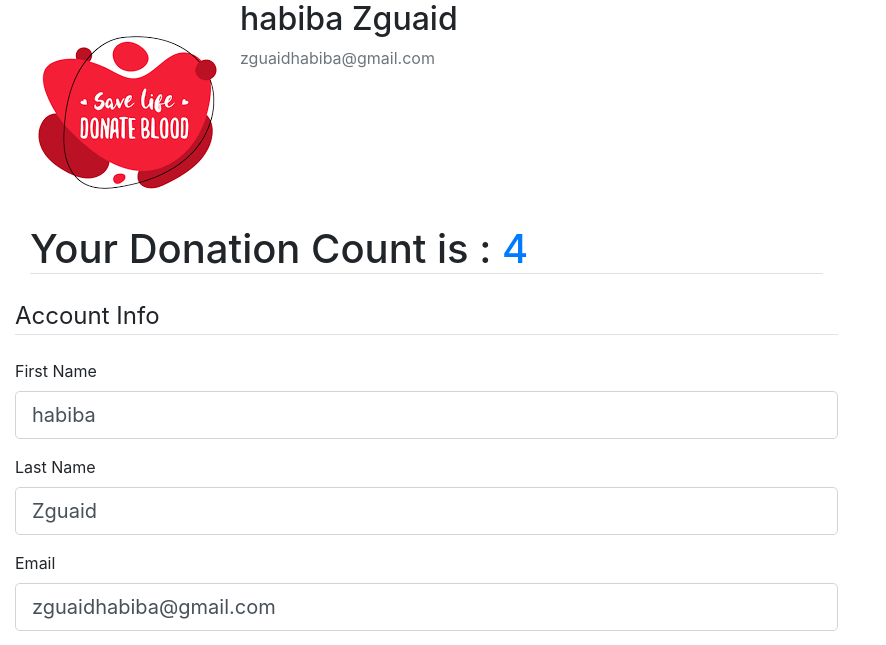
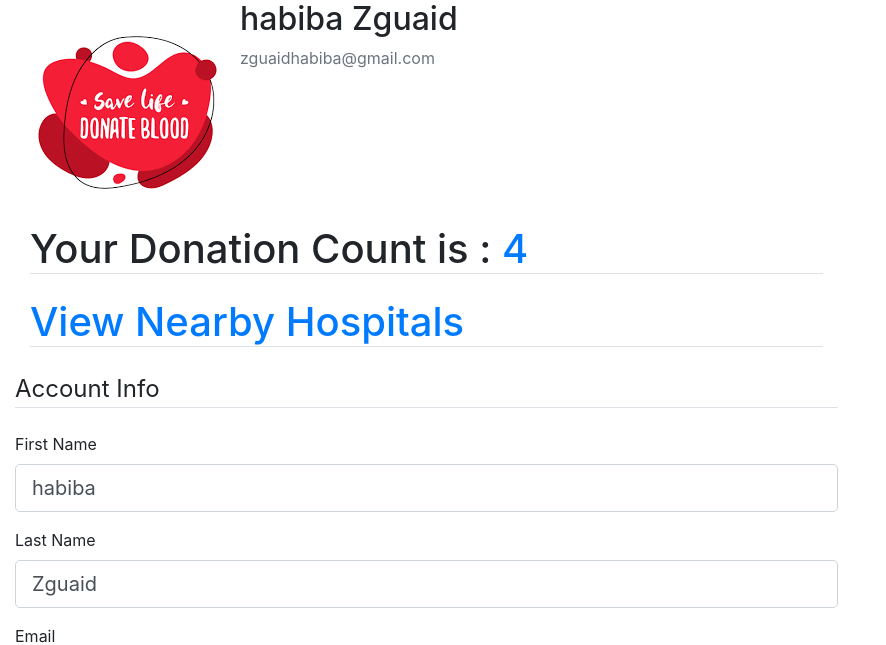
Before and after one commit to zguaidh/LifeGiver, a Flask app: page /donor_dashboard in a window 1280 px wide. Shown: the part 112-757 px from the top of the page, without its empty margins (0-886 px from the left). Run offline with Flask 3, Linux system fonts and the light colour scheme; a user stored in the database is signed in; some libraries are stand-ins or nearby versions.

Commit message:
Implemented the route to get a map of nearby hospitals

```diff
--- a/Lifegiver_test/lifegiver/models.py
+++ b/Lifegiver_test/lifegiver/models.py
@@ -84,7 +84,7 @@ class Donor(db.Model, UserMixin):
     def __repr__(self):
         return f"User('{self.first_name}', '{self.last_name}', '{self.email}', '{self.image_file}')"
     def __repr__(self):
-        return f"Donor(id={self.id}, first_name='{self.first_name}', last_name='{self.last_name}', email='{self.email}', image_file='{self.image_file}', blood_type='{self.blood_type}', donation_count={self.donation_count})"
+        return f"Donor(id={self.id}, first_name='{self.first_name}', last_name='{self.last_name}', email='{self.email}', image_file='{self.image_file}', blood_type='{self.blood_type}', donation_count={self.donation_count}, )"
 
 class Hospital(db.Model, UserMixin):
     __tablename__ = 'hospital'
--- a/Lifegiver_test/lifegiver/route.py
+++ b/Lifegiver_test/lifegiver/route.py
@@ -230,6 +230,8 @@ def donor_dashboard():
             picture_File = save_picture(form.picture.data)
             current_user.image_file = picture_File
 
+        address = f"{form.street.data}, {form.city.data}, {form.province.data}, {form.zip_code.data}, {form.country.data}"
+        lat, lng = geocode_address(address)
         current_user.first_name = form.first_name.data
         current_user.last_name = form.last_name.data
         current_user.email=form.email.data
@@ -242,6 +244,8 @@ def donor_dashboard():
         current_user.zip_code=form.zip_code.data
         current_user.country=form.country.data
         current_user.national_id=form.national_id.data
+        current_user.lat=lat
+        current_user.lng=lng
         db.session.commit()
         flash('Your account has been updated successfuly!', 'success')
         return redirect(url_for('donor_dashboard'))
@@ -270,7 +274,8 @@ def hospital_dashboard():
         if form.picture.data:
             picture_File = save_picture(form.picture.data)
             current_user.image_file = picture_File
-
+        address = f"{form.street.data}, {form.city.data}, {form.province.data}, {form.zip_code.data}, {form.country.data}"
+        lat, lng = geocode_address(address)
         current_user.name = form.name.data
         current_user.email=form.email.data
         current_user.phone_number=form.phone_number.data
@@ -279,6 +284,8 @@ def hospital_dashboard():
         current_user.province=form.province.data
         current_user.zip_code=form.zip_code.data
         current_user.country=form.country.data
+        current_user.lat=lat
+        current_user.lng=lng
         db.session.commit()
         flash('Your account has been updated successfuly!', 'success')
         return redirect(url_for('hospital_dashboard'))
@@ -864,13 +871,57 @@ def nearby_donors(hospital_id, blood_type):
 
     markers = []
     for donor in nearby_donors:
-        markers.append(f"color:red|label:D|{donor.lat},{donor.lng}")
-    markers.append(f"color:blue|label:H|{hospital.lat},{hospital.lng}")
+        markers.append(f"markers=color:red|label:D|{donor.lat},{donor.lng}")
+    markers.append(f"markers=color:blue|label:H|{hospital.lat},{hospital.lng}")
 
     markers_string = "&".join(markers)
+    api_key = current_app.config['GOOGLE_MAPS_API_KEY']
+
+    # Debugging output
+    print(f"API Key: {api_key}")
+    print(f"Markers: {markers_string}")
+
     map_url = (
-        f"https://maps.googleapis.com/maps/api/staticmap?size=600x400&{markers_string}&"
-        f"key={current_app.config['GOOGLE_MAPS_API_KEY']}"
+        f"https://maps.googleapis.com/maps/api/staticmap?size=600x400&{markers_string}&zoom=12&key={api_key}"
     )
 
+    # Debugging output
+    print(f"Map URL: {map_url}")
+
     return render_template('nearby_donors.html', hospital=hospital, donors=nearby_donors, map_url=map_url)
+
+
+# route to show the nearby hospitals map:
+@app.route('/nearby_hospitals/<int:donor_id>', methods=['GET'])
+def nearby_hospitals(donor_id):
+    donor = Donor.query.get_or_404(donor_id)
+
+    nearby_hospitals =[]
+    hospitals = Hospital.query.all()
+    for hospital in hospitals:
+        distance = get_distance(hospital.lat, hospital.lng, donor.lat, donor.lng)
+        if distance <= 30:
+            nearby_hospitals.append(hospital)
+
+    print(nearby_hospitals)
+
+    markers = []
+    for hospital in nearby_hospitals:
+        markers.append(f"markers=color:red|label:D|{hospital.lat},{hospital.lng}")
+    markers.append(f"markers=color:blue|label:H|{donor.lat},{donor.lng}")
+
+    markers_string = "&".join(markers)
+    api_key = current_app.config['GOOGLE_MAPS_API_KEY']
+
+    # Debugging output
+    print(f"API Key: {api_key}")
+    print(f"Markers: {markers_string}")
+
+    map_url = (
+        f"https://maps.googleapis.com/maps/api/staticmap?size=600x400&{markers_string}&zoom=12&key={api_key}"
+    )
+
+    # Debugging output
+    print(f"Map URL: {map_url}")
+
+    return render_template('nearby_hospitals.html', hospitals=nearby_hospitals, donor=donor, map_url=map_url)
--- a/Lifegiver_test/lifegiver/templates/donor_dashboard.html
+++ b/Lifegiver_test/lifegiver/templates/donor_dashboard.html
@@ -10,6 +10,7 @@
       </div>
       <div class="container">
         <h1 class="border-bottom mb-4">Your Donation Count is : <a class="mr-2" href="{{ url_for('donation_history', donor_id=current_user.id) }}">{{ current_user.donation_count }}</a></h1>
+        <h1 class="border-bottom mb-4" > <a class="mr-2" href="{{ url_for('nearby_hospitals', donor_id=current_user.id) }}">View Nearby Hospitals</a></h1>
       </div>
 
 
```
Also changed, not shown: Lifegiver_test/lifegiver/templates/nearby_hospitals.html (added, +14 -0 lines), Lifegiver_test/instance/site.db.
